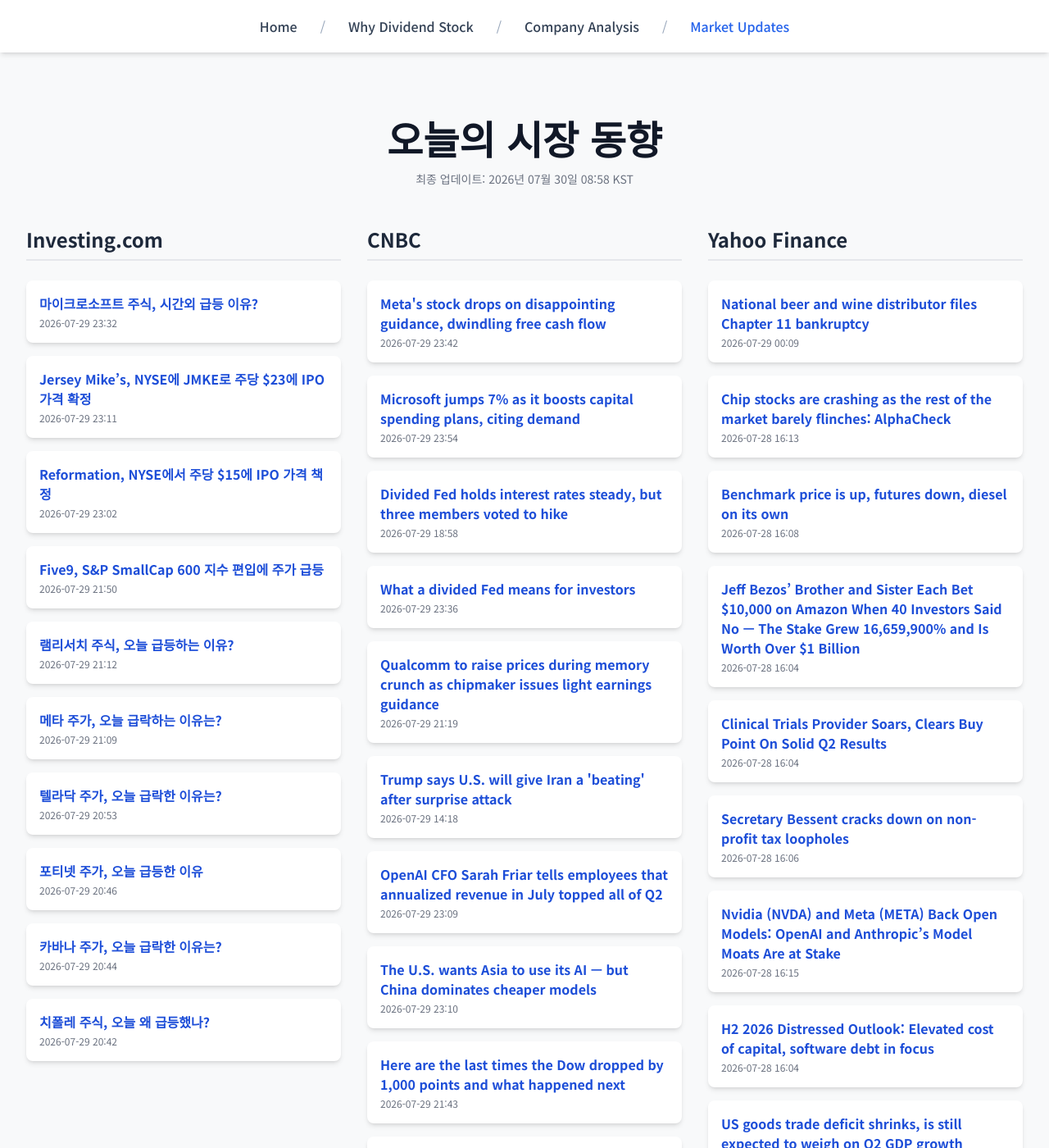
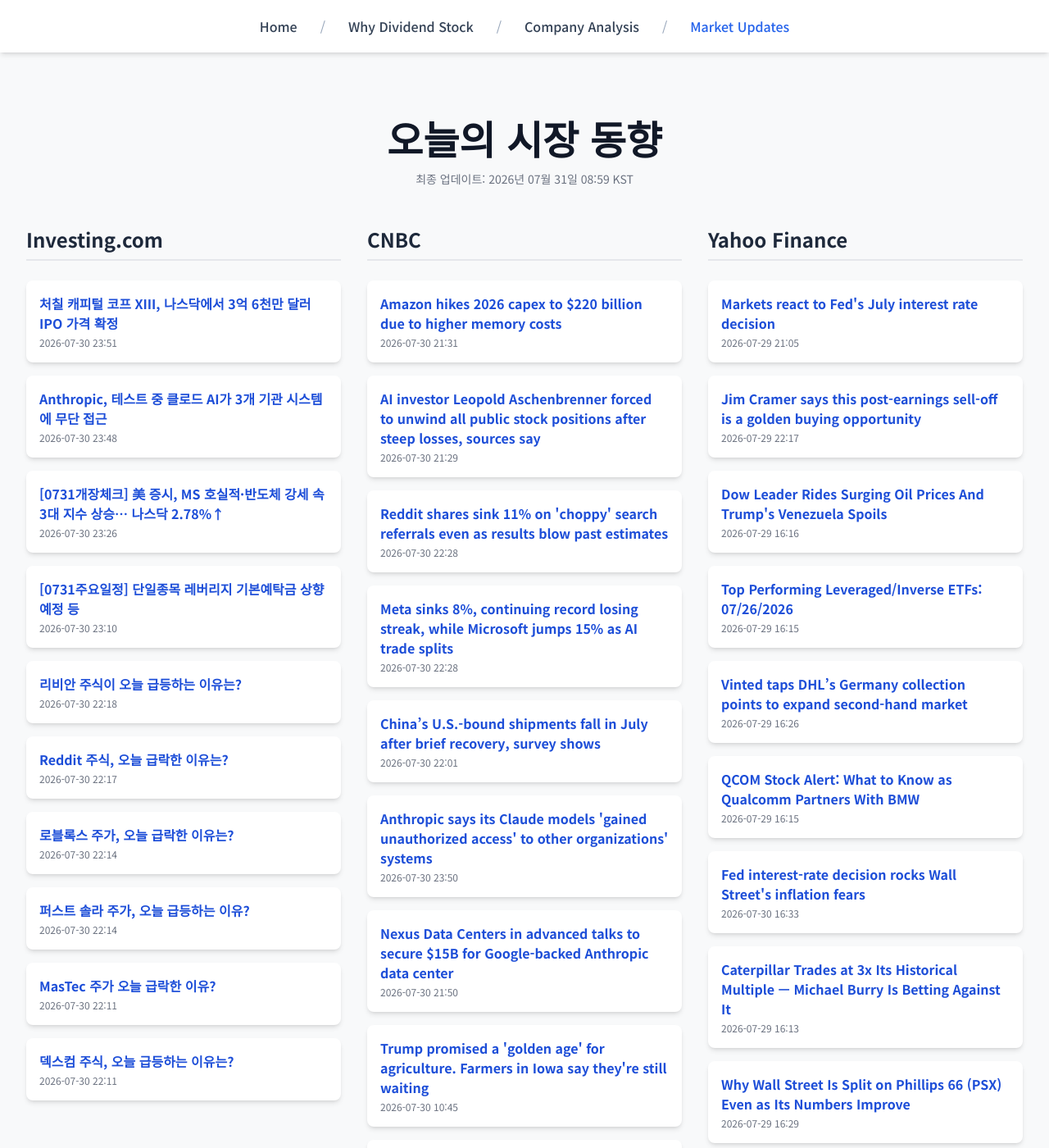
Before and after one commit to Kay-Hwang/my-company-analysis, a Jekyll site: the page built from market-updates.html, in a window 1280 px wide and 1400 px high. Shown: the whole window at 82% size. Built offline with Jekyll 4.4.1, drawn with Linux system fonts in a browser that asks for light colours; nearby versions of some CDN libraries; a script that is not in the unit is left out; some of the changed text lies outside the part shown.

Commit message:
Update daily data

```diff
--- a/_data/latest_data.json
+++ b/_data/latest_data.json
@@ -1,190 +1,190 @@
 {
-  "lastUpdated": "2026년 07월 30일 08:58 KST",
+  "lastUpdated": "2026년 07월 31일 08:59 KST",
   "news": {
     "investing": [
       {
-        "title": "마이크로소프트 주식, 시간외 급등 이유?",
-        "link": "https://kr.investing.com/news/stock-market-news/article-93CH-2035807",
-        "pubDate": "2026-07-29 23:32:20",
-        "summary": "마이크로소프트 주식, 시간외 급등 이유?"
+        "title": "처칠 캐피털 코프 XIII, 나스닥에서 3억 6천만 달러 IPO 가격 확정",
+        "link": "https://kr.investing.com/news/stock-market-news/article-432SI-2038717",
+        "pubDate": "2026-07-30 23:51:02",
+        "summary": "처칠 캐피털 코프 XIII, 나스닥에서 3억 6천만 달러 IPO 가격 확정"
       },
       {
-        "title": "Jersey Mike’s, NYSE에 JMKE로 주당 $23에 IPO 가격 확정",
-        "link": "https://kr.investing.com/news/stock-market-news/article-432SI-2035806",
-        "pubDate": "2026-07-29 23:11:06",
-        "summary": "Jersey Mike’s, NYSE에 JMKE로 주당 $23에 IPO 가격 확정"
+        "title": "Anthropic, 테스트 중 클로드 AI가 3개 기관 시스템에 무단 접근",
+        "link": "https://kr.investing.com/news/stock-market-news/article-2038715",
+        "pubDate": "2026-07-30 23:48:25",
+        "summary": "Anthropic, 테스트 중 클로드 AI가 3개 기관 시스템에 무단 접근"
       },
       {
-        "title": "Reformation, NYSE에서 주당 $15에 IPO 가격 책정",
-        "link": "https://kr.investing.com/news/stock-market-news/article-432SI-2035801",
-        "pubDate": "2026-07-29 23:02:05",
-        "summary": "Reformation, NYSE에서 주당 $15에 IPO 가격 책정"
+        "title": "[0731개장체크] 美 증시, MS 호실적·반도체 강세 속 3대 지수 상승… 나스닥 2.78%↑",
+        "link": "https://kr.investing.com/news/stock-market-news/article-2038694",
+        "pubDate": "2026-07-30 23:26:41",
+        "summary": "[0731개장체크] 美 증시, MS 호실적·반도체 강세 속 3대 지수 상승… 나스닥 2.78%↑"
       },
       {
-        "title": "Five9, S&P SmallCap 600 지수 편입에 주가 급등",
-        "link": "https://kr.investing.com/news/stock-market-news/article-93CH-2035682",
-        "pubDate": "2026-07-29 21:50:22",
-        "summary": "Five9, S&P SmallCap 600 지수 편입에 주가 급등"
+        "title": "[0731주요일정] 단일종목 레버리지 기본예탁금 상향 예정 등",
+        "link": "https://kr.investing.com/news/stock-market-news/article-2038695",
+        "pubDate": "2026-07-30 23:10:10",
+        "summary": "[0731주요일정] 단일종목 레버리지 기본예탁금 상향 예정 등"
       },
       {
-        "title": "램리서치 주식, 오늘 급등하는 이유?",
-        "link": "https://kr.investing.com/news/stock-market-news/article-93CH-2035599",
-        "pubDate": "2026-07-29 21:12:11",
-        "summary": "램리서치 주식, 오늘 급등하는 이유?"
+        "title": "리비안 주식이 오늘 급등하는 이유는?",
+        "link": "https://kr.investing.com/news/stock-market-news/article-93CH-2038666",
+        "pubDate": "2026-07-30 22:18:36",
+        "summary": "리비안 주식이 오늘 급등하는 이유는?"
       },
       {
-        "title": "메타 주가, 오늘 급락하는 이유는?",
-        "link": "https://kr.investing.com/news/stock-market-news/article-93CH-2035596",
-        "pubDate": "2026-07-29 21:09:52",
-        "summary": "메타 주가, 오늘 급락하는 이유는?"
+        "title": "Reddit 주식, 오늘 급락한 이유는?",
+        "link": "https://kr.investing.com/news/stock-market-news/article-93CH-2038664",
+        "pubDate": "2026-07-30 22:17:56",
+        "summary": "Reddit 주식, 오늘 급락한 이유는?"
       },
       {
-        "title": "텔라닥 주가, 오늘 급락한 이유는?",
-        "link": "https://kr.investing.com/news/stock-market-news/article-93CH-2035542",
-        "pubDate": "2026-07-29 20:53:01",
-        "summary": "텔라닥 주가, 오늘 급락한 이유는?"
+        "title": "로블록스 주가, 오늘 급락한 이유는?",
+        "link": "https://kr.investing.com/news/stock-market-news/article-93CH-2038659",
+        "pubDate": "2026-07-30 22:14:37",
+        "summary": "로블록스 주가, 오늘 급락한 이유는?"
       },
       {
-        "title": "포티넷 주가, 오늘 급등한 이유",
-        "link": "https://kr.investing.com/news/stock-market-news/article-93CH-2035521",
-        "pubDate": "2026-07-29 20:46:41",
-        "summary": "포티넷 주가, 오늘 급등한 이유"
+        "title": "퍼스트 솔라 주가, 오늘 급등하는 이유?",
+        "link": "https://kr.investing.com/news/stock-market-news/article-93CH-2038658",
+        "pubDate": "2026-07-30 22:14:24",
+        "summary": "퍼스트 솔라 주가, 오늘 급등하는 이유?"
       },
       {
-        "title": "카바나 주가, 오늘 급락한 이유는?",
-        "link": "https://kr.investing.com/news/stock-market-news/article-93CH-2035510",
-        "pubDate": "2026-07-29 20:44:19",
-        "summary": "카바나 주가, 오늘 급락한 이유는?"
+        "title": "MasTec 주가 오늘 급락한 이유?",
+        "link": "https://kr.investing.com/news/stock-market-news/article-93CH-2038656",
+        "pubDate": "2026-07-30 22:11:52",
+        "summary": "MasTec 주가 오늘 급락한 이유?"
       },
       {
-        "title": "치폴레 주식, 오늘 왜 급등했나?",
-        "link": "https://kr.investing.com/news/stock-market-news/article-93CH-2035501",
-        "pubDate": "2026-07-29 20:42:20",
-        "summary": "치폴레 주식, 오늘 왜 급등했나?"
+        "title": "덱스컴 주식, 오늘 급등하는 이유는?",
+        "link": "https://kr.investing.com/news/stock-market-news/article-93CH-2038655",
+        "pubDate": "2026-07-30 22:11:44",
+        "summary": "덱스컴 주식, 오늘 급등하는 이유는?"
       }
     ],
     "cnbc": [
       {
-        "title": "Meta's stock drops on disappointing guidance, dwindling free cash flow",
-        "link": "https://www.cnbc.com/2026/07/29/meta-q2-earnings-report-2026.html",
-        "pubDate": "Wed, 29 Jul 2026 23:42:17 GMT",
-        "summary": "Meta issued a weaker-than-expected revenue forecast and narrowed its capex range for the year."
+        "title": "Amazon hikes 2026 capex to $220 billion due to higher memory costs",
+        "link": "https://www.cnbc.com/2026/07/30/amazon-amzn-q2-earnings-report-2026.html",
+        "pubDate": "Thu, 30 Jul 2026 21:31:31 GMT",
+        "summary": "AWS sales expanded 37% year over year, which trounced analysts' expectations for 31% growth."
       },
       {
-        "title": "Microsoft jumps 7% as it boosts capital spending plans, citing demand",
-        "link": "https://www.cnbc.com/2026/07/29/microsoft-msft-q4-earnings-report-2026.html",
-        "pubDate": "Wed, 29 Jul 2026 23:54:22 GMT",
-        "summary": "Microsoft sees positive free cash flow for the new fiscal year as it changes accounting for data centers and office buildings."
+        "title": "AI investor Leopold Aschenbrenner forced to unwind all public stock positions after steep losses, sources say",
+        "link": "https://www.cnbc.com/2026/07/30/leopold-aschenbrenners-hedge-fund-is-facing-steep-ai-losses.html",
+        "pubDate": "Thu, 30 Jul 2026 21:29:19 GMT",
+        "summary": "Leopold Aschenbrenner's hedge fund has sold all of its public stock holdings, according to people familiar with the matter."
       },
       {
-        "title": "Divided Fed holds interest rates steady, but three members voted to hike",
-        "link": "https://www.cnbc.com/2026/07/29/fed-rate-decision-july-2026.html",
-        "pubDate": "Wed, 29 Jul 2026 18:58:16 GMT",
-        "summary": "Despite increasing support for a rate increase, the Federal Open Market Committee voted 9-3 to leave the federal funds rate in a range between 3.5% and 3.75%."
+        "title": "Reddit shares sink 11% on 'choppy' search referrals even as results blow past estimates",
+        "link": "https://www.cnbc.com/2026/07/30/reddit-rddt-q2-2026-earnings-report.html",
+        "pubDate": "Thu, 30 Jul 2026 22:28:38 GMT",
+        "summary": "Reddit reported second-quarter earnings that beat on the top and the bottom, and gave a revenue forecast that topped estimates."
       },
       {
-        "title": "What a divided Fed means for investors",
-        "link": "https://www.cnbc.com/2026/07/29/fed-meeting-interest-rates-warsh-stocks-bonds.html",
-        "pubDate": "Wed, 29 Jul 2026 23:36:34 GMT",
-        "summary": "Wall Street has a clear takeaway from this week's Federal Reserve decision: A hike is likely on the horizon."
+        "title": "Meta sinks 8%, continuing record losing streak, while Microsoft jumps 15% as AI trade splits",
+        "link": "https://www.cnbc.com/2026/07/30/microsoft-msft-meta-stock-today-earnings.html",
+        "pubDate": "Thu, 30 Jul 2026 22:28:58 GMT",
+        "summary": "Microsoft posted strong Azure and Copilot growth, while Meta missed revenue guidance forecasts as free cash flow plunged leading to diverging stock moves."
       },
       {
-        "title": "Qualcomm to raise prices during memory crunch as chipmaker issues light earnings guidance",
-        "link": "https://www.cnbc.com/2026/07/29/qualcomm-qcom-earnings-report-q3-2026-.html",
-        "pubDate": "Wed, 29 Jul 2026 21:19:52 GMT",
-        "summary": "\"Cost went up, prices are going to go up,\" Qualcomm CEO Cristiano Amon said in an interview."
+        "title": "China’s U.S.-bound shipments fall in July after brief recovery, survey shows",
+        "link": "https://www.cnbc.com/2026/07/30/china-us-exports-drop.html",
+        "pubDate": "Thu, 30 Jul 2026 22:01:01 GMT",
+        "summary": "The latest China Beige Book study found factory activity decelerated in July."
       },
       {
-        "title": "Trump says U.S. will give Iran a 'beating' after surprise attack",
-        "link": "https://www.cnbc.com/2026/07/29/us-iran-war-hormuz-centcom.html",
-        "pubDate": "Wed, 29 Jul 2026 14:18:42 GMT",
-        "summary": "Centcom in a post on X said that the attack originated from Iran, but all missiles were intercepted."
+        "title": "Anthropic says its Claude models 'gained unauthorized access' to other organizations' systems",
+        "link": "https://www.cnbc.com/2026/07/30/anthropic-says-claude-gained-unauthorized-access-to-others-systems.html",
+        "pubDate": "Thu, 30 Jul 2026 23:50:41 GMT",
+        "summary": "Anthropic said it discovered three instances where its Claude AI models accessed the internet during an evaluation and accessed outside systems."
       },
       {
-        "title": "OpenAI CFO Sarah Friar tells employees that annualized revenue in July topped all of Q2",
-        "link": "https://www.cnbc.com/2026/07/29/openai-cfo-sarah-friar-tells-employees-arr-in-july-topped-all-of-q2.html",
-        "pubDate": "Wed, 29 Jul 2026 23:09:42 GMT",
-        "summary": "OpenAI is trying to reassure employees that the business is healthy as competition emerges from Anthropic as well as a host of open-source players."
+        "title": "Nexus Data Centers in advanced talks to secure $15B for Google-backed Anthropic data center",
+        "link": "https://www.cnbc.com/2026/07/30/nexus-data-centers-in-advanced-talks-to-secure-15b-for-google-backed-anthropic-data-center.html",
+        "pubDate": "Thu, 30 Jul 2026 21:50:17 GMT",
+        "summary": "Morgan Stanley is the lead banker engaging in advanced talks to lend $15 billion to Nexus Data Centers, CNBC confirmed."
       },
       {
-        "title": "The U.S. wants Asia to use its AI — but China dominates cheaper models",
-        "link": "https://www.cnbc.com/2026/07/30/us-wants-asia-to-use-its-ai-but-china-dominates-cheaper-models.html",
-        "pubDate": "Wed, 29 Jul 2026 23:10:46 GMT",
-        "summary": "The world's largest continent is becoming the center of the artificial intelligence race between the U.S. and China."
+        "title": "Trump promised a 'golden age' for agriculture. Farmers in Iowa say they're still waiting",
+        "link": "https://www.cnbc.com/2026/07/30/trump-iowa-farmers-agriculture.html",
+        "pubDate": "Thu, 30 Jul 2026 10:45:01 GMT",
+        "summary": "President Donald Trump has promised a \"golden age\" for agriculture, but farmers in Iowa and elsewhere are struggling with tariffs and the Iran war."
       },
       {
-        "title": "Here are the last times the Dow dropped by 1,000 points and what happened next",
-        "link": "https://www.cnbc.com/2026/07/29/the-last-times-the-dow-fell-1000-points-and-what-happened-next.html",
-        "pubDate": "Wed, 29 Jul 2026 21:43:50 GMT",
-        "summary": "After the Dow falls by 1,000 points, the index typically is weak in the week that follows. The average then posts gains in the next month and three months."
+        "title": "Fast-fashion retailer Shein’s 3-year IPO odyssey cost it the ‘golden time’ to go public",
+        "link": "https://www.cnbc.com/2026/07/31/shein-ipo-hong-kong-ftc-investigation-tariffs-fast-fashion-.html",
+        "pubDate": "Thu, 30 Jul 2026 23:30:34 GMT",
+        "summary": "Investors are questioning whether Beijing's blessing can carry a $40-billion-plus valuation for a clothing retailer whose growth engine is stalling."
       },
       {
-        "title": "Jeffrey Gundlach says the bond market is telling Warsh the Fed has to start acting on inflation",
-        "link": "https://www.cnbc.com/2026/07/29/gundlach-says-the-bond-market-is-signaling-the-fed-has-to-act-on-inflation.html",
-        "pubDate": "Wed, 29 Jul 2026 22:20:18 GMT",
-        "summary": "Gundlach said the divergent moves across the Treasury curve showed investors' skepticism that the Fed will ultimately follow through."
+        "title": "Rivian reduces 2026 spending plans, narrows earnings guidance",
+        "link": "https://www.cnbc.com/2026/07/30/rivian-rivn-q2-2026-earnings.html",
+        "pubDate": "Thu, 30 Jul 2026 21:19:16 GMT",
+        "summary": "Rivian reduced its 2026 spending plans and slightly narrowed its previously forecast losses this year as the company reported second-quarter results."
       }
     ],
     "yahoo": [
       {
-        "title": "National beer and wine distributor files Chapter 11 bankruptcy",
-        "link": "https://finance.yahoo.com/small-business/articles/giant-wine-spirits-brand-files-170700174.html",
-        "pubDate": "2026-07-29T00:09:53Z",
-        "summary": "National beer and wine distributor files Chapter 11 bankruptcy"
+        "title": "Markets react to Fed's July interest rate decision",
+        "link": "https://finance.yahoo.com/economy/policy/articles/markets-react-feds-july-interest-210558874.html",
+        "pubDate": "2026-07-29T21:05:58Z",
+        "summary": "Markets react to Fed's July interest rate decision"
       },
       {
-        "title": "Chip stocks are crashing as the rest of the market barely flinches: AlphaCheck",
-        "link": "https://finance.yahoo.com/markets/article/chip-stocks-are-crashing-as-the-rest-of-the-market-barely-flinches-alphacheck-161342600.html",
-        "pubDate": "2026-07-28T16:13:42Z",
-        "summary": "Chip stocks are crashing as the rest of the market barely flinches: AlphaCheck"
+        "title": "Jim Cramer says this post-earnings sell-off is a golden buying opportunity",
+        "link": "https://finance.yahoo.com/markets/stocks/articles/jim-cramer-says-post-earnings-221700892.html",
+        "pubDate": "2026-07-29T22:17:00Z",
+        "summary": "Jim Cramer says this post-earnings sell-off is a golden buying opportunity"
       },
       {
-        "title": "Benchmark price is up, futures down, diesel on its own",
-        "link": "https://finance.yahoo.com/energy/articles/benchmark-price-futures-down-diesel-160858604.html",
-        "pubDate": "2026-07-28T16:08:58Z",
-        "summary": "Benchmark price is up, futures down, diesel on its own"
+        "title": "Dow Leader Rides Surging Oil Prices And Trump's Venezuela Spoils",
+        "link": "https://www.investors.com/news/dow-jones-stock-chevron-oil-price-surge-trump-venezuela-cvx-stock-price/?src=A00220&yptr=yahoo",
+        "pubDate": "2026-07-29T16:16:33Z",
+        "summary": "Dow Leader Rides Surging Oil Prices And Trump's Venezuela Spoils"
       },
       {
-        "title": "Jeff Bezos’ Brother and Sister Each Bet $10,000 on Amazon When 40 Investors Said No — The Stake Grew 16,659,900% and Is Worth Over $1 Billion",
-        "link": "https://finance.yahoo.com/markets/stocks/articles/jeff-bezos-brother-sister-bet-160457744.html",
-        "pubDate": "2026-07-28T16:04:57Z",
-        "summary": "Jeff Bezos’ Brother and Sister Each Bet $10,000 on Amazon When 40 Investors Said No — The Stake Grew 16,659,900% and Is Worth Over $1 Billion"
+        "title": "Top Performing Leveraged/Inverse ETFs: 07/26/2026",
+        "link": "https://finance.yahoo.com/markets/options/articles/top-performing-leveraged-inverse-etfs-161544295.html",
+        "pubDate": "2026-07-29T16:15:44Z",
+        "summary": "Top Performing Leveraged/Inverse ETFs: 07/26/2026"
       },
       {
-        "title": "Clinical Trials Provider Soars, Clears Buy Point On Solid Q2 Results",
-        "link": "https://www.investors.com/news/iqvia-iqv-stock-earnings-ai-tools/?src=A00220&yptr=yahoo",
-        "pubDate": "2026-07-28T16:04:28Z",
-        "summary": "Clinical Trials Provider Soars, Clears Buy Point On Solid Q2 Results"
+        "title": "Vinted taps DHL’s Germany collection points to expand second-hand market",
+        "link": "https://finance.yahoo.com/small-business/articles/vinted-taps-dhl-germany-collection-162615559.html",
+        "pubDate": "2026-07-29T16:26:15Z",
+        "summary": "Vinted taps DHL’s Germany collection points to expand second-hand market"
       },
       {
-        "title": "Secretary Bessent cracks down on non-profit tax loopholes",
-        "link": "https://finance.yahoo.com/economy/policy/articles/secretary-bessent-cracks-down-non-160600716.html",
-        "pubDate": "2026-07-28T16:06:00Z",
-        "summary": "Secretary Bessent cracks down on non-profit tax loopholes"
+        "title": "QCOM Stock Alert: What to Know as Qualcomm Partners With BMW",
+        "link": "https://finance.yahoo.com/markets/stocks/articles/qcom-stock-alert-know-qualcomm-161505927.html",
+        "pubDate": "2026-07-29T16:15:05Z",
+        "summary": "QCOM Stock Alert: What to Know as Qualcomm Partners With BMW"
       },
       {
-        "title": "Nvidia (NVDA) and Meta (META) Back Open Models: OpenAI and Anthropic’s Model Moats Are at Stake",
-        "link": "https://finance.yahoo.com/technology/ai/articles/nvidia-nvda-meta-meta-back-161552513.html",
-        "pubDate": "2026-07-28T16:15:52Z",
-        "summary": "Nvidia (NVDA) and Meta (META) Back Open Models: OpenAI and Anthropic’s Model Moats Are at Stake"
+        "title": "Fed interest-rate decision rocks Wall Street's inflation fears",
+        "link": "https://finance.yahoo.com/economy/policy/articles/fed-interest-rate-decision-rocks-163300252.html",
+        "pubDate": "2026-07-30T16:33:00Z",
+        "summary": "Fed interest-rate decision rocks Wall Street's inflation fears"
       },
       {
-        "title": "H2 2026 Distressed Outlook: Elevated cost of capital, software debt in focus",
-        "link": "https://finance.yahoo.com/markets/stocks/articles/h2-2026-distressed-outlook-elevated-160408643.html",
-        "pubDate": "2026-07-28T16:04:08Z",
-        "summary": "H2 2026 Distressed Outlook: Elevated cost of capital, software debt in focus"
+        "title": "Caterpillar Trades at 3x Its Historical Multiple — Michael Burry Is Betting Against It",
+        "link": "https://finance.yahoo.com/markets/stocks/articles/caterpillar-trades-3x-historical-multiple-161312284.html",
+        "pubDate": "2026-07-29T16:13:12Z",
+        "summary": "Caterpillar Trades at 3x Its Historical Multiple — Michael Burry Is Betting Against It"
       },
       {
-        "title": "US goods trade deficit shrinks, is still expected to weigh on Q2 GDP growth",
-        "link": "https://finance.yahoo.com/economy/policy/articles/us-goods-trade-deficit-contracts-125003300.html",
-        "pubDate": "2026-07-28T16:19:24Z",
-        "summary": "US goods trade deficit shrinks, is still expected to weigh on Q2 GDP growth"
+        "title": "Why Wall Street Is Split on Phillips 66 (PSX) Even as Its Numbers Improve",
+        "link": "https://finance.yahoo.com/energy/articles/why-wall-street-split-phillips-162957977.html",
+        "pubDate": "2026-07-29T16:29:57Z",
+        "summary": "Why Wall Street Is Split on Phillips 66 (PSX) Even as Its Numbers Improve"
       },
       {
-        "title": "IRS will automatically wipe late-filing penalties up to 25% for taxpayers with a 3-year clean record",
-        "link": "https://finance.yahoo.com/economy/policy/articles/irs-automatically-wipe-filing-penalties-160000158.html",
-        "pubDate": "2026-07-28T16:00:00Z",
-        "summary": "IRS will automatically wipe late-filing penalties up to 25% for taxpayers with a 3-year clean record"
+        "title": "'Unprecedented' OpenAI Cyberattack Brings Palo Alto, CrowdStrike Into Focus",
+        "link": "https://www.investors.com/research/ibd-industry-themes/openai-cyberattack-palo-alto-stock-crowdstrike/?src=A00220&yptr=yahoo",
+        "pubDate": "2026-07-29T16:08:25Z",
+        "summary": "'Unprecedented' OpenAI Cyberattack Brings Palo Alto, CrowdStrike Into Focus"
       }
     ]
   }
```
